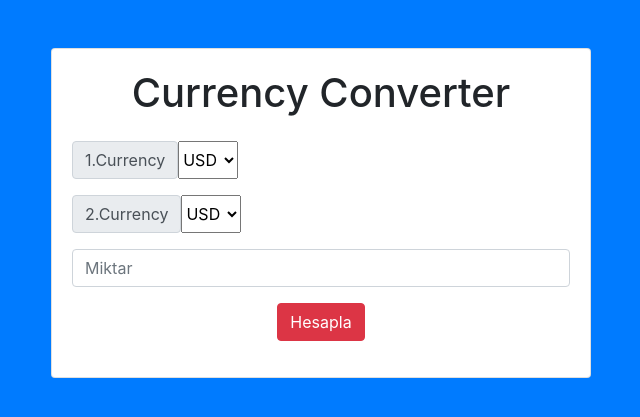
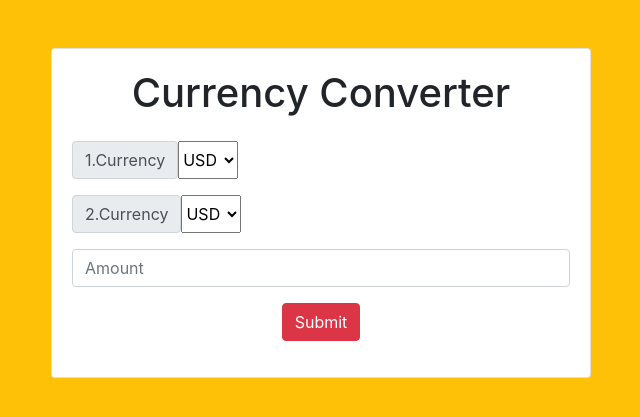
Before and after one commit to serkanknc/flaskCurrencyConverter, a Flask app: page / in a window 1280 px wide. Shown: the top 417 px of the page, without its empty margins (319-959 px from the left). Run offline with Flask 3, Linux system fonts and the light colour scheme; some libraries are stand-ins or nearby versions.

Commit message:
fields have been updated

```diff
--- a/templates/index.html
+++ b/templates/index.html
@@ -4,13 +4,13 @@
     <meta charset="UTF-8">
     <meta name="viewport" content="width=device-width, initial-scale=1.0">
     <meta http-equiv="X-UA-Compatible" content="ie=edge">
-    <title>Döviz Çevirici</title>
+    <title>Currency Converter</title>
     <link rel="stylesheet" href="https://maxcdn.bootstrapcdn.com/bootstrap/4.0.0/css/bootstrap.min.css" integrity="sha384-Gn5384xqQ1aoWXA+058RXPxPg6fy4IWvTNh0E263XmFcJlSAwiGgFAW/dAiS6JXm" crossorigin="anonymous">
 
 </head>
 <body>
 
-    <body class = "bg-primary">
+    <body class = "bg-warning">
 
             <div class="container">
 
@@ -106,16 +106,16 @@
                                 </div>
                             </div>
                             <div class="form-group">
-                                <input type="number" class="form-control" name = "amount" placeholder="Miktar" min="0" required>
+                                <input type="number" class="form-control" name = "amount" placeholder="Amount" min="0" required>
                             </div>
                             <div class="form-group">
-                                <input id ="submitbtn" type="submit" value = "Hesapla" class = "btn btn-danger">
+                                <input id ="submitbtn" type="submit" value = "Submit" class = "btn btn-danger">
                             </div>
                         </form>
 
                         {% if data %}
                         <div id="results" class = "pt-4">
-                            <h5>Sonuçlar</h5>
+                            <h5>Results</h5>
                             <div class="form-group">
                                 <div class="input-group">
                                     <span class="input-group-text">{{data.amount}} {{data.firstCurrency}}</span>
```
